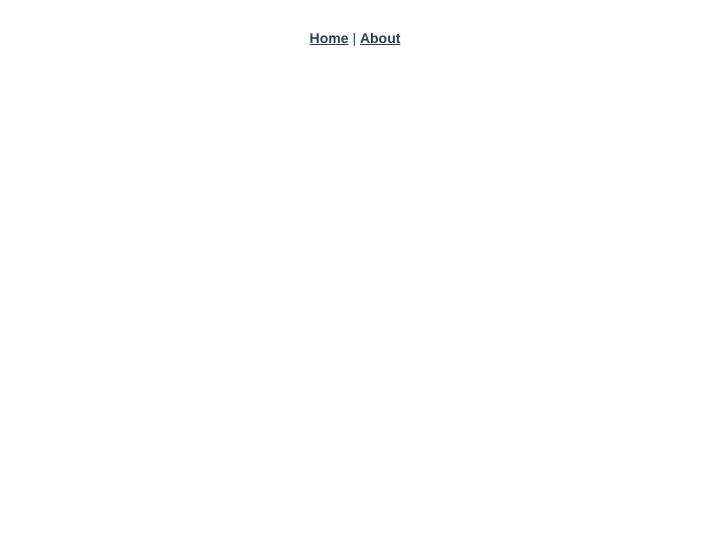
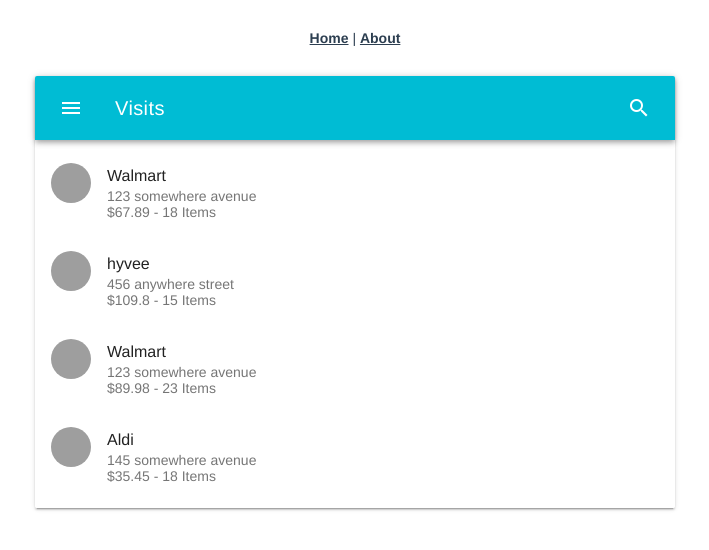
Before and after one commit to tschartman/vue-class-based, a Vue app: page /visits in a window 1280 px wide. Shown: the top 550 px of the page, without its empty margins (285-994 px from the left). Built offline with nearby package versions, Linux system fonts and the light colour scheme; grey boxes are pictures that could not be loaded.

Commit message:
added routing to visit detail component

```diff
--- a/src/components/GroceryDetail.vue
+++ b/src/components/GroceryDetail.vue
@@ -1,6 +1,7 @@
 <template>
   <div class="hello">
-  {{ msg }}
+    Visit Id:
+  {{ id }}
   </div>
 </template>
 
@@ -9,7 +10,12 @@
 
 @Component
 export default class GroceryDetail extends Vue {
-  @Prop() private msg!: string;
+private id: number = 0;
+
+mounted() {
+this.id = parseInt(this.$route.params.visitId)
+}
+
 }
 </script>
 
--- a/src/components/GroceryVisits.vue
+++ b/src/components/GroceryVisits.vue
@@ -55,7 +55,7 @@
 }
 
 showVisitDetail(id: number) {
-  console.log(id)
+  this.$router.push({ name: 'visit', params: { visitId: id.toString() } })
 }
 
 
--- a/src/router.ts
+++ b/src/router.ts
@@ -2,6 +2,7 @@
 import Router from 'vue-router';
 import Home from './views/Home.vue';
 import GroceryDetail from '@/components/GroceryDetail.vue'; // @ is an alias to /src
+import GroceryVisits from '@/components/GroceryVisits.vue';
 
 Vue.use(Router);
 
@@ -10,13 +11,13 @@
   base: process.env.BASE_URL,
   routes: [
     {
-      path: '/',
-      name: 'home',
-      component: Home,
+      path: '/visits',
+      name: 'visits',
+      component: GroceryVisits,
     },
     {
-      path: '/groceryDetail',
-      name: 'groceryDetail',
+      path: '/visit/:visitId',
+      name: 'visit',
       component: GroceryDetail,
     },
     {
--- a/src/views/Home.vue
+++ b/src/views/Home.vue
@@ -1,16 +1,13 @@
 <template>
   <div class="home">
-    <GroceryVisits/>
   </div>
 </template>
 
 <script lang="ts">
 import { Component, Vue } from 'vue-property-decorator';
-import GroceryVisits from '@/components/GroceryVisits.vue'; // @ is an alias to /src
 
 @Component({
   components: {
-    GroceryVisits,
   },
 })
 export default class Home extends Vue {}
```
